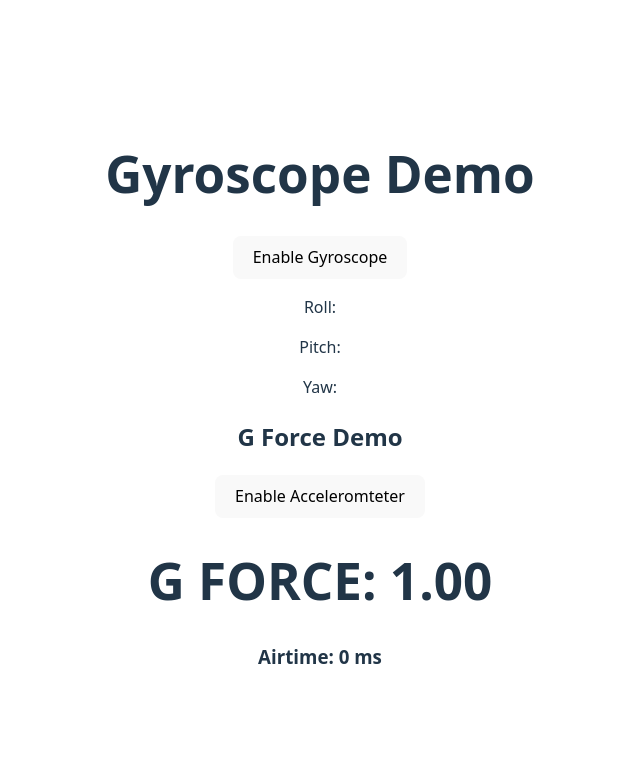
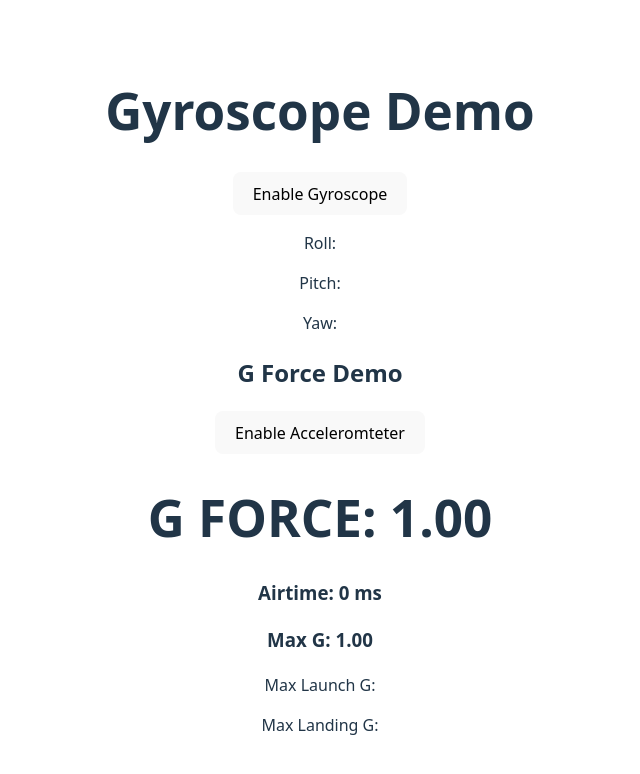
Before and after one commit to fire8811/flipfone, a React app in the folder frontend/: page / in a window 1280 px wide. Shown: the top 774 px of the page, without its empty margins (320-960 px from the left). Built offline with nearby package versions, Linux system fonts and the light colour scheme; the HTML template or start-up script is replaced by a standard one.

Commit message:
semi working max g saving for launch and landing

```diff
--- a/frontend/src/accelerometer-demo.tsx
+++ b/frontend/src/accelerometer-demo.tsx
@@ -3,14 +3,8 @@ import { useState, useEffect, useRef } from 'react';
 export function AccDemo() {
     const [acceleration, setAcceleration] = useState({ x: 0, y: 0, z: 0 });
     const [gForce, setGForce] = useState(1);
+    const [maxG, setMaxG] = useState(1);
     const [permission, SetPermission] = useState('unknown');
-
-    //getting airtime stuff
-    const [airtime, setAirtime] = useState(0); //airtime in MS
-    const [running, setRunning] = useState(false);
-    const startTimeRef = useRef<number | null>(null);
-
-    const inFreeFall = gForce <= 0.4;
 
     const requestPermission = async () => {
         const response = await (DeviceMotionEvent as any).requestPermission();
@@ -20,6 +14,21 @@ export function AccDemo() {
             window.addEventListener('devicemotion', handleAcceleration)
         }
     };
+
+    //getting airtime stuff
+    const [airtime, setAirtime] = useState(0); //airtime in MS
+    const [running, setRunning] = useState(false); //this isn't used rn but could be useful as a game start/stop toggle eventually
+    const inFreeFall = gForce <= 0.4; //phone is in free fall when gForce is less than 0.4 (technically should be 0g but accelerometer is quirky)
+
+
+    //helping get max g forces
+    const prevFreeFallRef = useRef(false); //this is for checking the free fall status of the previous state (eg 'are we in free fall after being at rest?)
+    const [launchG, setLaunchG] = useState<number | null>(null);
+    const [launchMaxG, setLaunchMaxG] = useState<number | null>(null);
+
+    const [landingG, setLandingG] = useState<number | null>(null);
+    const [landingMaxG, setLandingMaxG] = useState<number | null>(null);
+    const rollingMaxRef = useRef(0); //a rolling max counter that updates itself with the max G force value without re-rendering
 
     //airtime counting in milliseconds
     useEffect(() => {
@@ -48,8 +57,37 @@ export function AccDemo() {
         // Update state - this triggers re-render with new values
         setAcceleration({ x, y, z });
         setGForce(gForce);
+
+        //update maxG when G Force is at highest value
+        setMaxG(prev => Math.max(prev, gForce));
       }
     };
+
+    //gets the rolling max g force value when not in free fall (e.g. duing launch and landing phase)
+    useEffect(() => {
+      if (!inFreeFall) {
+        rollingMaxRef.current = Math.max(rollingMaxRef.current, gForce);
+      }
+    }, [gForce, inFreeFall])
+
+    //max G force detection for before and after freefall
+    useEffect(() => {
+      const wasFreeFall = prevFreeFallRef.current;
+
+      //Transition to STARTING to fall
+      if (!wasFreeFall && inFreeFall) {
+        setLaunchMaxG(rollingMaxRef.current);
+        rollingMaxRef.current = 0; //reset ref for landing phase to 0
+      }
+
+      //transition to LANDED after falling
+      if (wasFreeFall && !inFreeFall){
+        setLandingMaxG(rollingMaxRef.current);
+        rollingMaxRef.current = 0;
+      }
+
+      prevFreeFallRef.current = inFreeFall;
+    }, [inFreeFall])
 
     return (
     <div>
@@ -63,6 +101,9 @@ export function AccDemo() {
       <h1>G FORCE: {gForce.toFixed(2)}</h1>
 
       <h3>Airtime: {airtime} ms</h3>
+      <h3>Max G: {maxG.toFixed(2)}</h3>
+      <p>Max Launch G: {launchMaxG?.toFixed(2)}</p>
+      <p>Max Landing G: {landingMaxG?.toFixed(2)}</p>
     </div>
     );
 }
```
